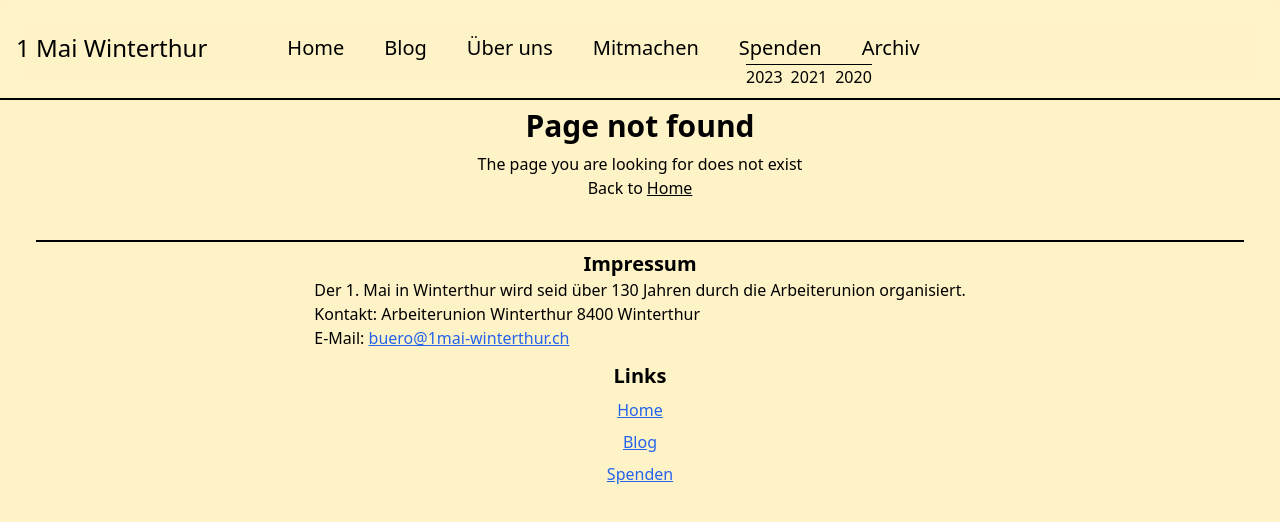
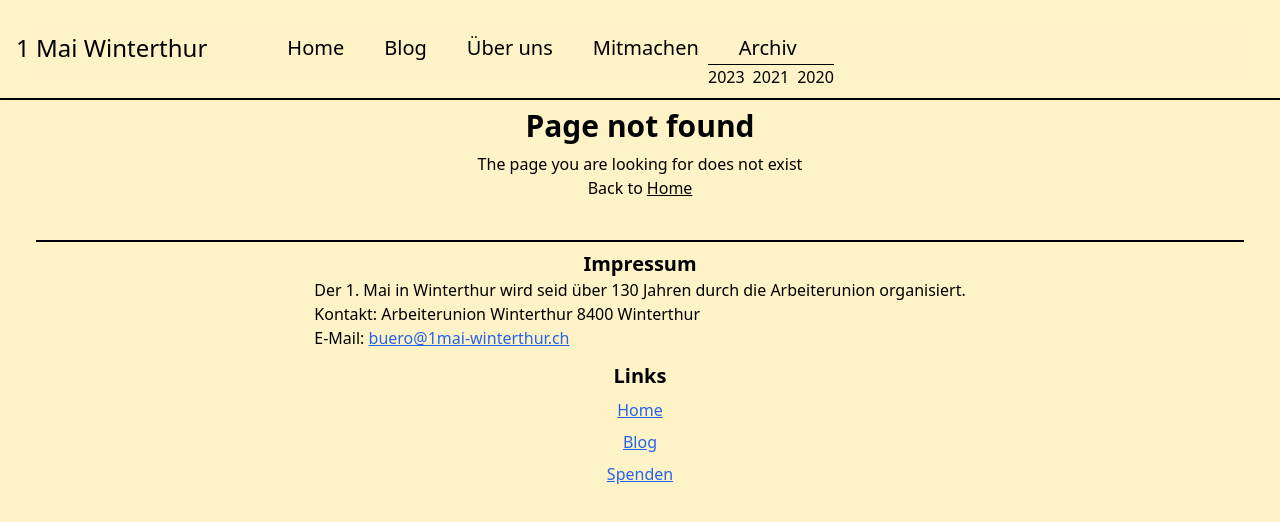
Before and after one commit to Jelenal1/1mai_website, a Next.js app: page / in a window 1280 px wide. Both pictures are taken after a click on the button "Archiv". Shown: the top 522 px of the page. Built offline with nearby package versions, Linux system fonts and the light colour scheme.

Commit message:
spenden Site is not there

```diff
--- a/app/_components/Navbar.tsx
+++ b/app/_components/Navbar.tsx
@@ -28,14 +28,13 @@ export default function Navbar() {
           <Link href={"/blog"}>Blog</Link>
           <Link href={"/ueber-uns"}>Über uns</Link>
           <Link href={"/mitmachen"}>Mitmachen</Link>
-          <Link href={"/spenden"}>Spenden</Link>
           <button onClick={() => setOpenArchiv(!openArchiv)}>Archiv</button>
         </div>
       </div>
       <div
         className={
           openArchiv
-            ? "ml-[738px] hidden w-fit gap-2 border-t border-black transition-all lg:flex"
+            ? "ml-[700px] hidden w-fit gap-2 border-t border-black transition-all lg:flex"
             : "invisible flex w-fit gap-2 transition-all"
         }
       >
--- a/app/_components/Sidenav.tsx
+++ b/app/_components/Sidenav.tsx
@@ -40,9 +40,6 @@ export default function Sidenav({
         <Link href={"/mitmachen"} className="mx-auto mt-5 text-xl">
           Mitmachen
         </Link>
-        <Link href={"/spenden"} className="mx-auto mt-5 text-xl">
-          Spenden
-        </Link>
         <button
           onClick={() => {
             setOpenArchiv(!openArchiv);
```
